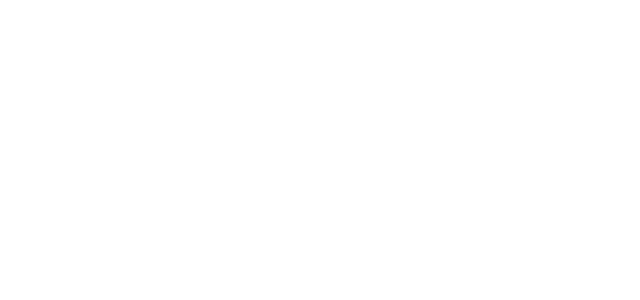
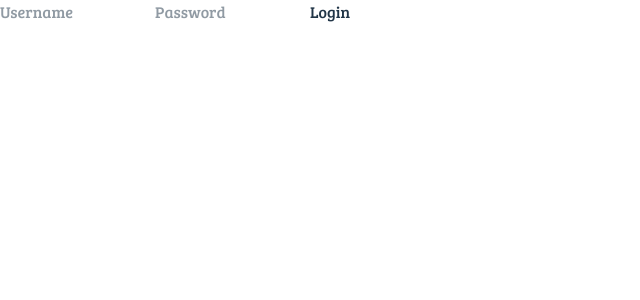
Before and after one commit to goksinb/news-app, a React (Vite) app in the folder frontend/: page /admin/login in a window 1280 px wide. Before the commit this address had no page. Shown: the top 300 px of the page, without its empty margins (0-640 px from the left). Built offline with nearby package versions, Linux system fonts and the light colour scheme.

Commit message:
add admin login

```diff
--- a/frontend/src/App.jsx
+++ b/frontend/src/App.jsx
@@ -2,6 +2,7 @@
 import {BrowserRouter as Router, Routes, Route} from "react-router-dom";
 import CreateArticle from "./pages/CreateArticle.jsx";
 import ArticlePage from "./pages/ArticlePage.jsx";
+import AdminLogin from "./pages/AdminLogin.jsx";
 
 function App() {
   return (
@@ -10,6 +11,7 @@
         <Route path="/" element={<Homepage />} />
         <Route path="/create-article" element={<CreateArticle />} />
         <Route path="/articles/:id" element={<ArticlePage />} />
+        <Route path="/admin/login" element={<AdminLogin />} />
       </Routes>
     </Router>
   );
--- a/frontend/src/components/Header.jsx
+++ b/frontend/src/components/Header.jsx
@@ -8,6 +8,9 @@
       </Link>
 
       <div className="header-links">
+        <Link to="/admin/login" className="admin-login-link">
+          Admin Login
+        </Link>
         <Link to="/" className="header-link">
           Home
         </Link>
--- /dev/null
+++ b/frontend/src/pages/AdminLogin.jsx
@@ -0,0 +1,50 @@
+import {useState} from "react";
+
+function AdminLogin() {
+  const [username, setUsername] = useState("");
+  const [password, setPassword] = useState("");
+
+  const handleLogin = async (e) => {
+    e.preventDefault();
+    try {
+      const res = await fetch("http://localhost:5001/admin/login", {
+        method: "POST",
+        headers: {
+          "Content-Type": "application/json",
+        },
+        body: JSON.stringify({username, password}),
+      });
+
+      const data = await res.json();
+      if (res.ok) {
+        localStorage.setItem("token", data.token);
+        alert("Login successful!");
+      } else {
+        alert(data.message);
+      }
+    } catch (err) {
+      console.error("Login error:", err);
+      alert("Error logging in");
+    }
+  };
+
+  return (
+    <form onSubmit={handleLogin}>
+      <input
+        type="text"
+        placeholder="Username"
+        value={username}
+        onChange={(e) => setUsername(e.target.value)}
+      />
+      <input
+        type="password"
+        placeholder="Password"
+        value={password}
+        onChange={(e) => setPassword(e.target.value)}
+      />
+      <button type="submit">Login</button>
+    </form>
+  );
+}
+
+export default AdminLogin;
--- a/frontend/src/pages/CreateArticle.jsx
+++ b/frontend/src/pages/CreateArticle.jsx
@@ -17,11 +17,13 @@
       content,
       category,
     };
+    const token = localStorage.getItem("token");
 
     fetch("http://localhost:5001/articles", {
       method: "POST",
       headers: {
         "Content-Type": "application/json",
+        Authorization: `Bearer ${token}`, //
       },
       body: JSON.stringify(newArticle),
     })
```
Also changed, not shown: 2 other files (tests, documents, lock files or other folders).
